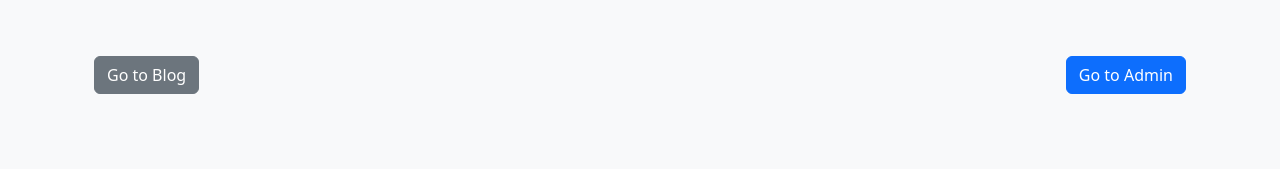
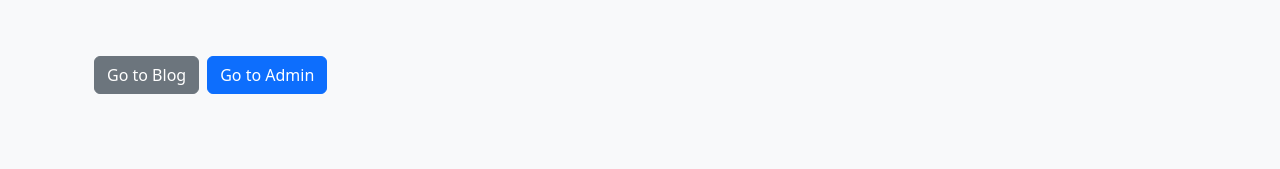
Before and after one commit to CalandraLeslie/Blog-API-Klient, a plain HTML site: page post.html in a window 1280 px wide. Drawn offline with nearby package versions, Linux system fonts and the light colour scheme.

Commit message:
fixing the links on the post page so they are next to each other

```diff
--- a/post.html
+++ b/post.html
@@ -16,10 +16,13 @@
         <!-- Bootstrap Navigation Bar with links -->
         <nav class="navbar navbar-expand-lg navbar-light bg-light mb-4">
             <div class="container-fluid">
-                <!-- Link to go back to the main blog -->
-                <a href="index.html" class="mb-3 btn btn-secondary">Go to Blog</a>
-                <!-- Link to go to the admin page, aligned to the left -->
-                <a href="admin/index.html" class="mb-3 btn btn-primary">Go to Admin</a>
+                <!-- Create a new div for the links and make them inline -->
+                <div class="d-inline-flex">
+                    <!-- Link to go back to the main blog with margin on the right -->
+                    <a href="index.html" class="mb-3 me-2 btn btn-secondary">Go to Blog</a>
+                    <!-- Link to go to the admin page, aligned to the left -->
+                    <a href="admin/index.html" class="mb-3 btn btn-primary">Go to Admin</a>
+                </div>
             </div>
         </nav>
 
```
Also changed, not shown: index.html (+1 -0 lines).
